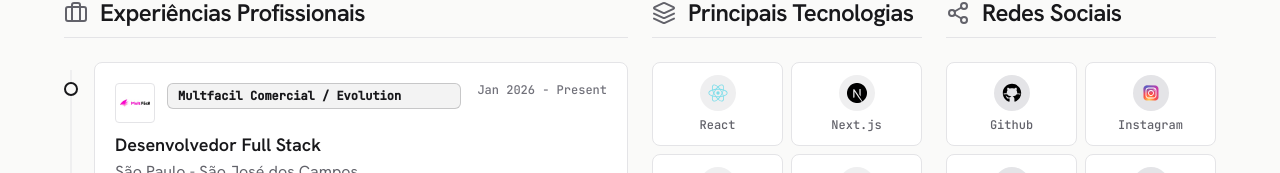
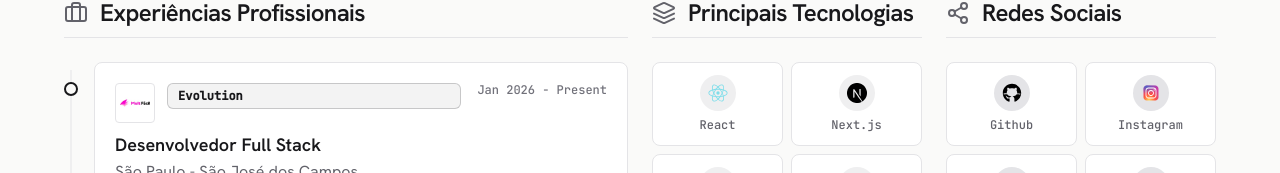
Before and after one commit to TheGzuckert/thegzuckert-dev, a Next.js app: page / in a window 1280 px wide. Shown: the part 762-935 px from the top of the page. Built offline with nearby package versions, Linux system fonts and the light colour scheme; no server answers.

Commit message:
feat: update work

```diff
--- a/src/mocks/trabalhos.ts
+++ b/src/mocks/trabalhos.ts
@@ -13,7 +13,7 @@ export type Trabalho = {
 export const Trabalhos: Trabalho[] = [
   {
     id: nanoid(),
-    company: 'Multfacil Comercial / Evolution',
+    company: 'Evolution',
     title: 'Desenvolvedor Full Stack',
     location: 'São Paulo - São José dos Campos',
     date: 'Jan 2026 - Present',
```
